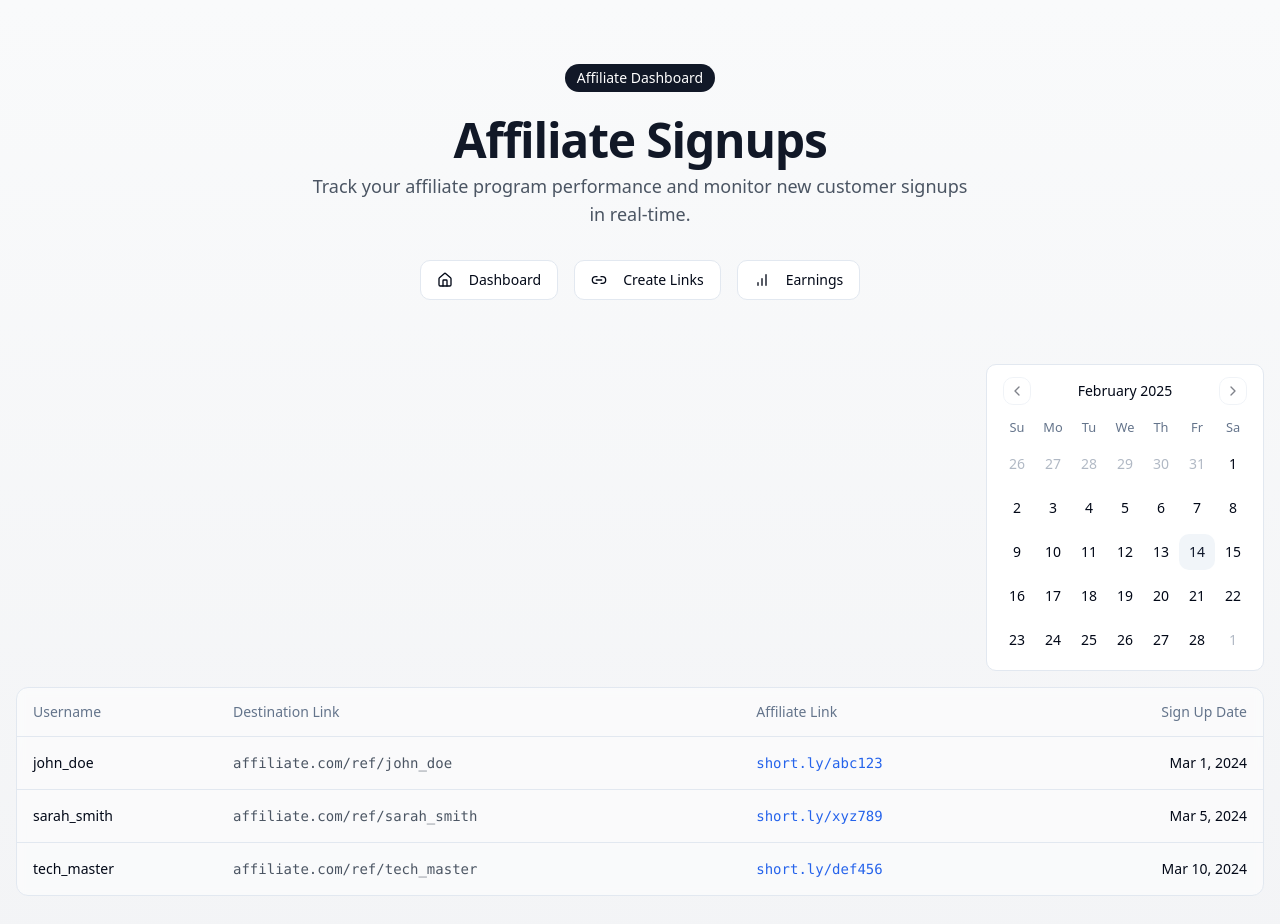
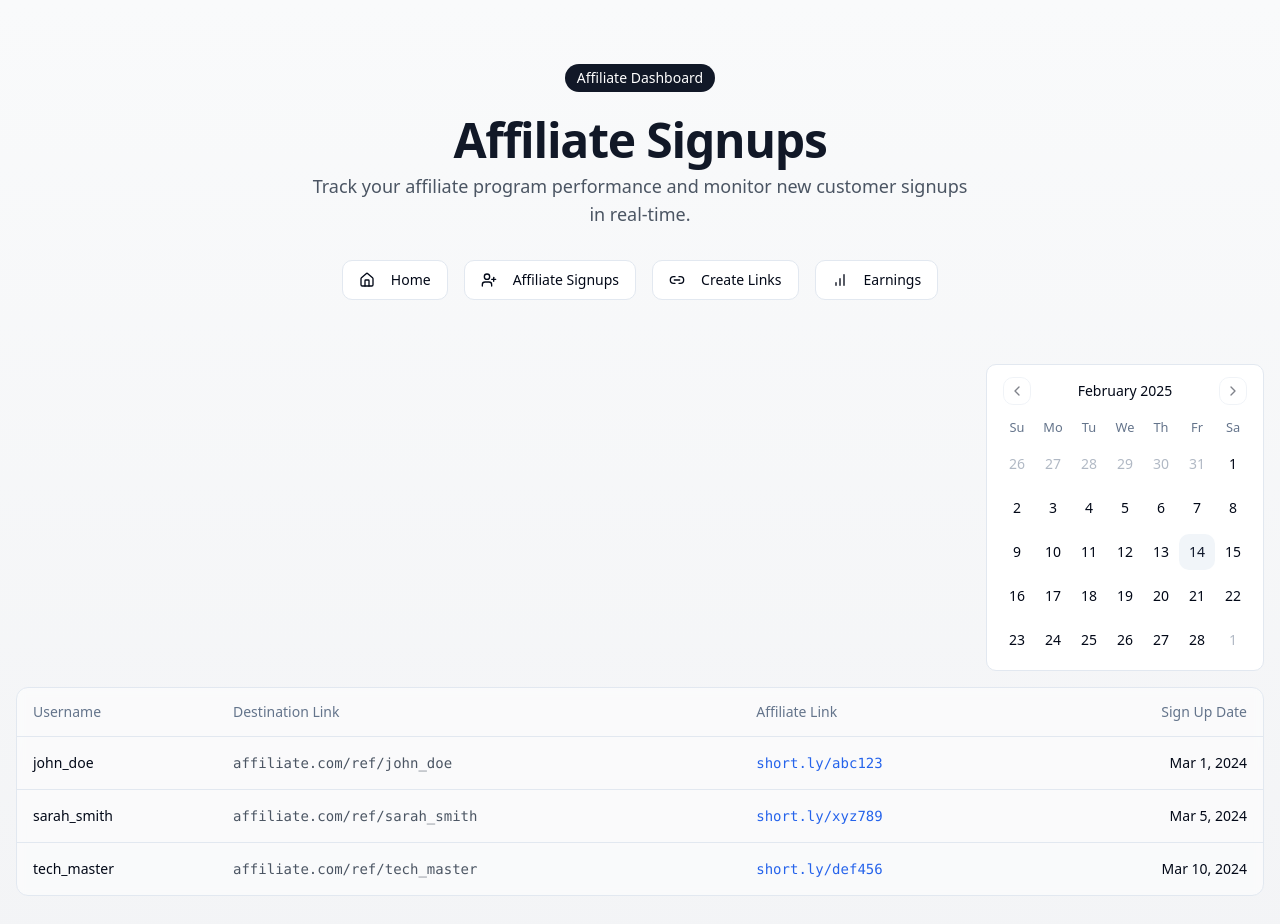
Before and after one commit to seniorcorel/affiliate-signup-tracker, a React (Vite) app: page /affiliate-signups in a window 1280 px wide. Shown: the top 924 px of the page. Built offline with nearby package versions, Linux system fonts and the light colour scheme.

Commit message:
Update navigation and add Home option
Added a "Home" option to all views.  In the "Affiliate Signups" view, the "Dashboard" option has been renamed to "Affiliate Signups".

```diff
--- a/src/pages/AffiliateEarnings.tsx
+++ b/src/pages/AffiliateEarnings.tsx
@@ -31,9 +31,8 @@ import jsPDF from "jspdf";
 import autoTable from "jspdf-autotable";
 import { toast } from "sonner";
 import { Link } from "react-router-dom";
-import { UserPlus, Link2, BarChart } from "lucide-react";
+import { UserPlus, Link2, BarChart, Home } from "lucide-react";
 
-// Sample data - in a real app, this would come from an API
 const sampleTransactions = [
   {
     id: 1,
@@ -171,7 +170,6 @@ const AffiliateEarnings = () => {
     0
   );
 
-  // Prepare chart data
   const chartData = Array.from({ length: 30 }, (_, i) => {
     const date = subDays(new Date(), i);
     const dateStr = format(date, "MMM dd");
@@ -245,6 +243,12 @@ const AffiliateEarnings = () => {
         </div>
 
         <div className="mt-8 flex justify-center gap-4 animate-fade-up">
+          <Button asChild variant="outline" className="group">
+            <Link to="/">
+              <Home className="mr-2 h-5 w-5 group-hover:text-blue-500" />
+              Home
+            </Link>
+          </Button>
           <Button asChild variant="outline" className="group">
             <Link to="/affiliate-signups">
               <UserPlus className="mr-2 h-5 w-5 group-hover:text-blue-500" />
--- a/src/pages/AffiliateSignups.tsx
+++ b/src/pages/AffiliateSignups.tsx
@@ -1,8 +1,7 @@
-
 import { AffiliateTable } from "@/components/AffiliateTable";
 import { Link } from "react-router-dom";
 import { Button } from "@/components/ui/button";
-import { Home, Link2, BarChart } from "lucide-react";
+import { UserPlus, Link2, BarChart, Home } from "lucide-react";
 
 // Sample data - in a real app, this would come from an API
 const sampleAffiliates = [
@@ -49,7 +48,13 @@ const AffiliateSignups = () => {
           <Button asChild variant="outline" className="group">
             <Link to="/">
               <Home className="mr-2 h-5 w-5 group-hover:text-blue-500" />
-              Dashboard
+              Home
+            </Link>
+          </Button>
+          <Button asChild variant="outline" className="group">
+            <Link to="/affiliate-signups">
+              <UserPlus className="mr-2 h-5 w-5 group-hover:text-blue-500" />
+              Affiliate Signups
             </Link>
           </Button>
           <Button asChild variant="outline" className="group">
--- a/src/pages/CreateLinks.tsx
+++ b/src/pages/CreateLinks.tsx
@@ -11,7 +11,7 @@ import { Input } from "@/components/ui/input";
 import { toast } from "sonner";
 import { format, addDays } from "date-fns";
 import { Link } from "react-router-dom";
-import { UserPlus, Link2, BarChart } from "lucide-react";
+import { UserPlus, Link2, BarChart, Home } from "lucide-react";
 
 interface GeneratedLink {
   id: string;
@@ -99,6 +99,12 @@ const CreateLinks = () => {
         </div>
 
         <div className="mt-8 flex justify-center gap-4 animate-fade-up">
+          <Button asChild variant="outline" className="group">
+            <Link to="/">
+              <Home className="mr-2 h-5 w-5 group-hover:text-blue-500" />
+              Home
+            </Link>
+          </Button>
           <Button asChild variant="outline" className="group">
             <Link to="/affiliate-signups">
               <UserPlus className="mr-2 h-5 w-5 group-hover:text-blue-500" />
```
